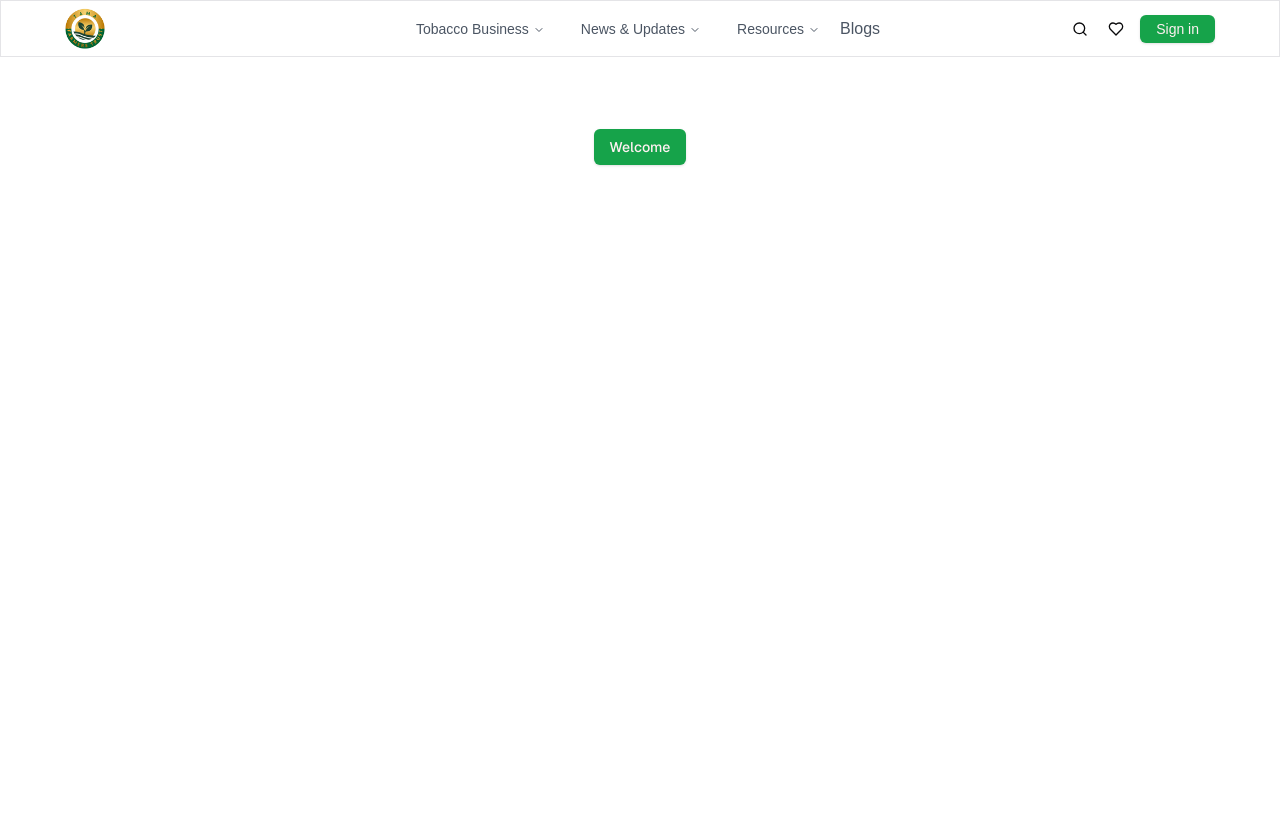
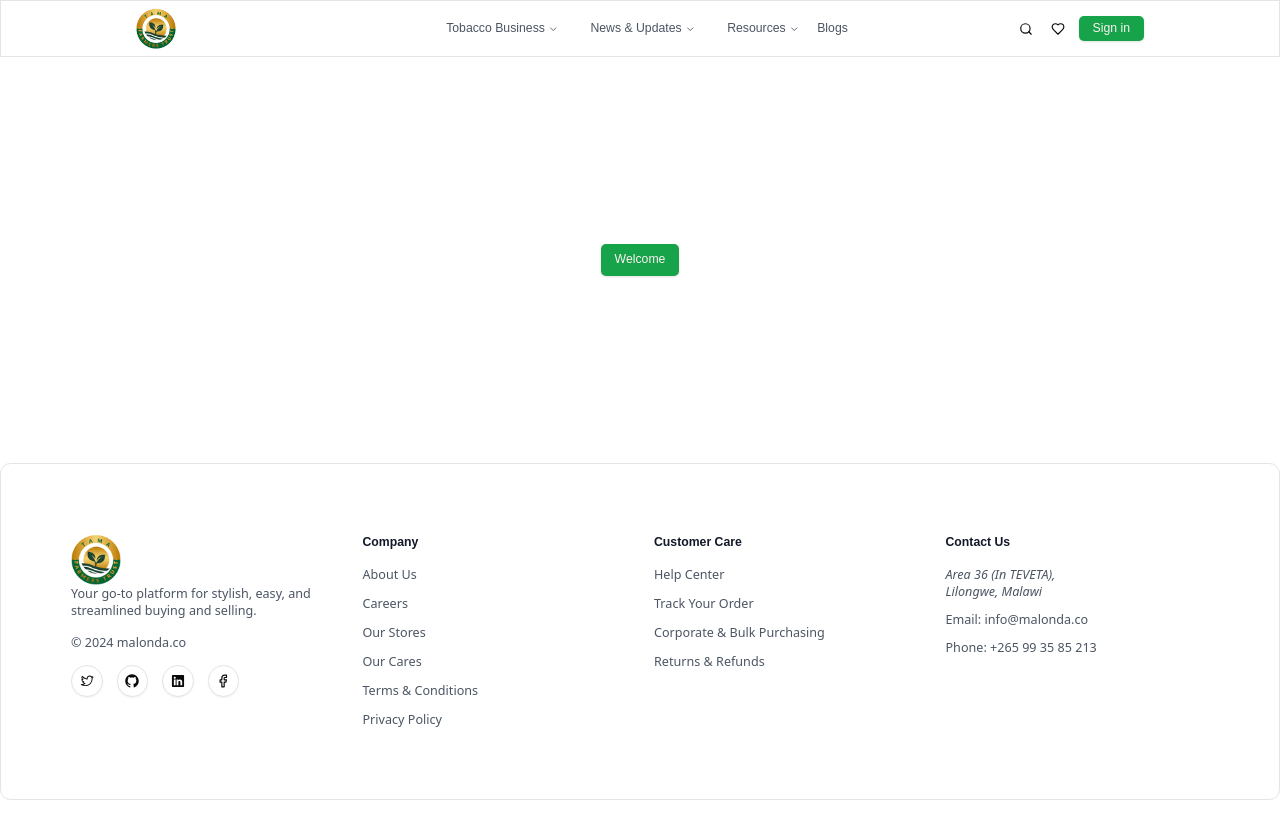
Before and after one commit to IsaacKalambo22/tama, a Next.js app in the folder frontend/: page / in a window 1280 px wide. Shown: the top 838 px of the page. After the commit the page ends 800 px from the top, so only its background shows below. Built offline with nearby package versions, Linux system fonts and the light colour scheme.

Commit message:
complete layout with footer

```diff
--- a/frontend/package.json
+++ b/frontend/package.json
@@ -17,6 +17,7 @@
     "@radix-ui/react-checkbox": "^1.1.2",
     "@radix-ui/react-dialog": "^1.1.2",
     "@radix-ui/react-dropdown-menu": "^2.1.2",
+    "@radix-ui/react-icons": "^1.3.1",
     "@radix-ui/react-label": "^2.1.0",
     "@radix-ui/react-navigation-menu": "^1.2.1",
     "@radix-ui/react-select": "^2.1.2",
--- a/frontend/src/app/globals.css
+++ b/frontend/src/app/globals.css
@@ -4,6 +4,52 @@
 
 body {
   font-family: Arial, Helvetica, sans-serif;
+}
+
+html,
+body,
+#root,
+.app {
+  box-sizing: border-box;
+  margin: 0;
+  padding: 0;
+  min-height: 100vh;
+  display: grid;
+  grid-template-rows: auto 1fr auto;
+  @apply text-sm;
+  /* @apply bg-white;
+  @apply dark:bg-black; */
+}
+
+@media screen and (max-width: 1024px) {
+  .main {
+    padding: 0;
+  }
+}
+
+/* .app {
+  @apply relative z-10 flex items-center flex-col min-h-screen;
+} */
+.orange_gradient {
+  @apply bg-gradient-to-r from-amber-500 via-orange-600 to-yellow-500 bg-clip-text text-transparent;
+}
+
+.green_gradient {
+  @apply bg-gradient-to-r from-green-400 to-green-500 bg-clip-text text-transparent;
+}
+
+.blue_gradient {
+  @apply bg-gradient-to-r from-blue-400 to-cyan-500 bg-clip-text text-transparent;
+}
+.purple_gradient {
+  @apply bg-gradient-to-r from-purple-500 to-cyan-500 bg-clip-text text-transparent;
+}
+.purple_subtitle {
+  @apply bg-gradient-to-r from-purple-500 to-cyan-500 bg-clip-text text-transparent text-[2rem];
+}
+
+.desc {
+  @apply mt-5 text-lg text-gray-600 sm:text-xl max-w-2xl;
 }
 
 @layer base {
--- a/frontend/src/app/page.tsx
+++ b/frontend/src/app/page.tsx
@@ -2,7 +2,7 @@ import { Button } from '@/components/ui/button';
 
 export default function Home() {
   return (
-    <div className='grid grid-rows-[20px_1fr_20px] items-center justify-items-center min-h-screen p-8 pb-20 gap-16 sm:p-20 font-[family-name:var(--font-geist-sans)]'>
+    <div className='flex h-full justify-center items-center'>
       <Button>Welcome</Button>
     </div>
   );
--- a/frontend/src/layout/index.tsx
+++ b/frontend/src/layout/index.tsx
@@ -2,6 +2,7 @@
 'use client';
 
 import { Toaster } from '@/components/ui/toaster';
+import Footer from '@/modules/client/footer';
 import { Navbar } from '@/modules/client/navbar';
 import { usePathname } from 'next/navigation';
 
@@ -21,16 +22,17 @@ const MainLayout = ({
 
   return (
     <>
-      <div className='main'>
-        <div className='gradient' />
-      </div>
       <main className='app'>
         {!isAuthPage && !isAdminPage && (
           <Navbar />
         )}
-        {children}
+        <div className='max-w-7xl mx-auto sm:px-16 px-6 grow h-screen'>
+          {children}
+        </div>
         <Toaster />
-        {/* {!isAuthPage && <Footer />} */}
+        {!isAuthPage && !isAdminPage && (
+          <Footer />
+        )}
       </main>
     </>
   );
--- a/frontend/src/modules/client/footer/index.tsx
+++ b/frontend/src/modules/client/footer/index.tsx
@@ -0,0 +1,203 @@
+import { Button } from '@/components/ui/button';
+import { Card } from '@/components/ui/card';
+import {
+  GitHubLogoIcon,
+  LinkedInLogoIcon,
+  TwitterLogoIcon,
+} from '@radix-ui/react-icons';
+import { Facebook } from 'lucide-react';
+import Image from 'next/image';
+import Link from 'next/link';
+
+const Footer = () => {
+  return (
+    <Card className='w-full min-w-full bg-[#FFFFFF66] max-w-screen-2xl p-20 shadow-none'>
+      <div className='grid grid-cols-1 md:grid-cols-4 gap-8'>
+        {/* Column 1 */}
+        <div>
+          <Link
+            href='/'
+            className='flex items-center gap-2'
+          >
+            <Image
+              src='/assets/images/logo.png'
+              alt='logo'
+              width={50}
+              height={50}
+            />
+          </Link>
+          <p className='mb-4 text-gray-600 text-[.9rem] font-sans font-normal'>
+            Your go-to platform for stylish, easy,
+            and streamlined buying and selling.
+          </p>
+          <p className='mb-4 text-gray-600 text-[.9rem] font-sans font-normal'>
+            © 2024 malonda.co
+          </p>
+          <div className='flex space-x-4'>
+            <Link href='https://twitter.com/'>
+              <Button
+                className='rounded-full'
+                variant='outline'
+                size='icon'
+              >
+                <TwitterLogoIcon />
+              </Button>
+            </Link>
+            <Link href='https://github.com/'>
+              <Button
+                className='rounded-full'
+                variant='outline'
+                size='icon'
+              >
+                <GitHubLogoIcon />
+              </Button>
+            </Link>
+            <Link href='https://linkedin.com/'>
+              <Button
+                className='rounded-full'
+                variant='outline'
+                size='icon'
+              >
+                <LinkedInLogoIcon />
+              </Button>
+            </Link>
+            <Link href='https://facebook.com/'>
+              <Button
+                className='rounded-full'
+                variant='outline'
+                size='icon'
+              >
+                <Facebook />
+              </Button>
+            </Link>
+          </div>
+        </div>
+
+        {/* Column 2 */}
+        <div>
+          <h3 className='font-semibold mb-4 text-gray-900'>
+            Company
+          </h3>
+          <ul className='flex flex-col gap-3'>
+            <li>
+              <Link
+                href='/about-us'
+                className='text-gray-600 text-[.9rem] font-sans font-normal hover:text-gray-900'
+              >
+                About Us
+              </Link>
+            </li>
+            <li>
+              <Link
+                href='/careers'
+                className='text-gray-600 text-[.9rem] font-sans font-normal hover:text-gray-900'
+              >
+                Careers
+              </Link>
+            </li>
+            <li>
+              <Link
+                href='/stores'
+                className='text-gray-600 text-[.9rem] font-sans font-normal hover:text-gray-900'
+              >
+                Our Stores
+              </Link>
+            </li>
+            <li>
+              <Link
+                href='/cares'
+                className='text-gray-600 text-[.9rem] font-sans font-normal hover:text-gray-900'
+              >
+                Our Cares
+              </Link>
+            </li>
+            <li>
+              <Link
+                href='/terms-conditions'
+                className='text-gray-600 text-[.9rem] font-sans font-normal hover:text-gray-900'
+              >
+                Terms & Conditions
+              </Link>
+            </li>
+            <li>
+              <Link
+                href='/privacy'
+                className='text-gray-600 text-[.9rem] font-sans font-normal hover:text-gray-900'
+              >
+                Privacy Policy
+              </Link>
+            </li>
+          </ul>
+        </div>
+
+        {/* Column 3 */}
+        <div>
+          <h3 className='font-semibold mb-4 text-gray-900'>
+            Customer Care
+          </h3>
+          <ul className='flex flex-col gap-3'>
+            <li>
+              <Link
+                href='/help-center'
+                className='text-gray-600 text-[.9rem] font-sans font-normal hover:text-gray-900'
+              >
+                Help Center
+              </Link>
+            </li>
+            <li>
+              <Link
+                href='/track-order'
+                className='text-gray-600 text-[.9rem] font-sans font-normal hover:text-gray-900'
+              >
+                Track Your Order
+              </Link>
+            </li>
+            <li>
+              <Link
+                href='/corporate'
+                className='text-gray-600 text-[.9rem] font-sans font-normal hover:text-gray-900'
+              >
+                Corporate & Bulk Purchasing
+              </Link>
+            </li>
+            <li>
+              <Link
+                href='/returns'
+                className='text-gray-600 text-[.9rem] font-sans font-normal hover:text-gray-900'
+              >
+                Returns & Refunds
+              </Link>
+            </li>
+          </ul>
+        </div>
+
+        {/* Column 4 */}
+        <div>
+          <h3 className='font-semibold mb-4 text-gray-900'>
+            Contact Us
+          </h3>
+          <div className='flex flex-col gap-3'>
+            <address className='text-gray-600 text-[.9rem] font-sans font-normal'>
+              Area 36 (In TEVETA), <br />
+              Lilongwe, Malawi
+            </address>
+            <p className='text-gray-600 text-[.9rem] font-sans font-normal'>
+              Email:{' '}
+              <a
+                href='mailto:info@malonda.co'
+                className='hover:text-gray-900'
+              >
+                info@malonda.co
+              </a>
+            </p>
+            <p className='text-gray-600 text-[.9rem] font-sans font-normal'>
+              Phone: +265 99 35 85 213
+            </p>
+          </div>
+        </div>
+      </div>
+    </Card>
+  );
+};
+
+export default Footer;
```
Also changed, not shown: 1 other file (tests, documents, lock files or other folders).
